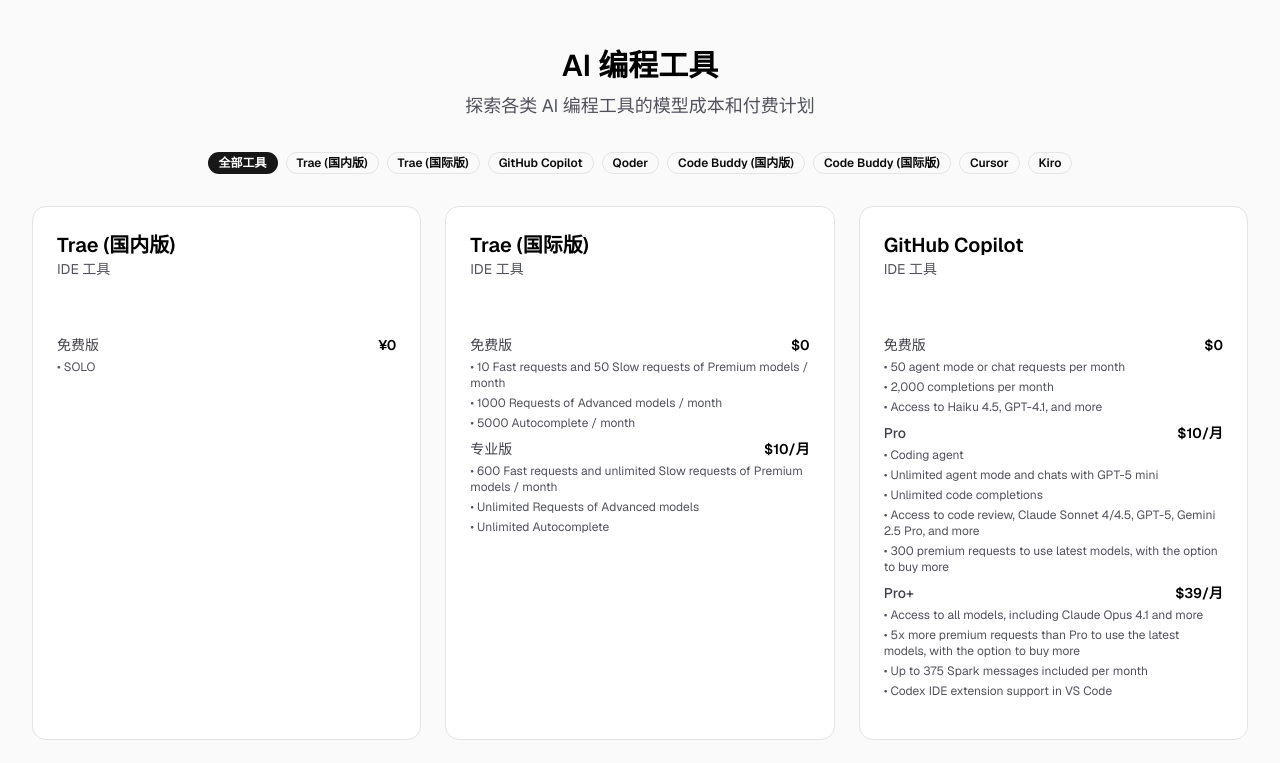
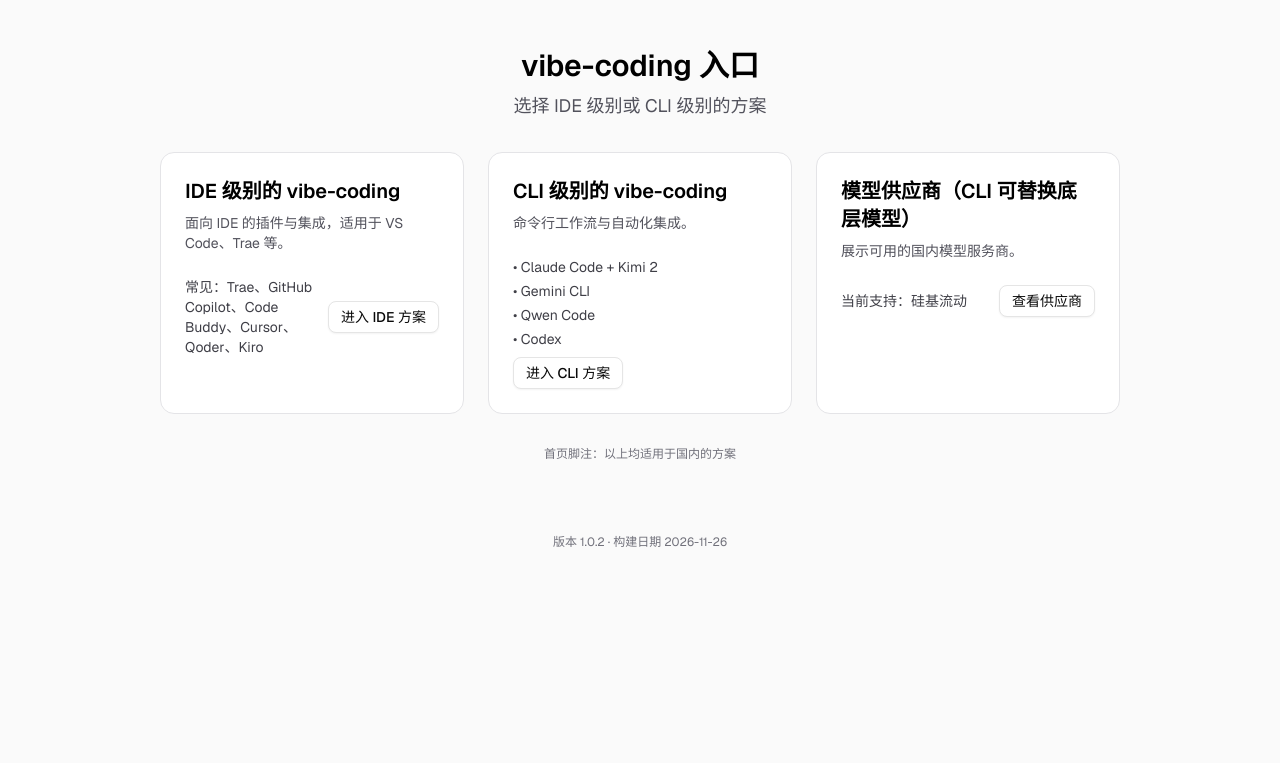
Before and after one commit to yc-w-cn/vibe-coding, a Next.js app: page /vibe-coding/ in a window 1280 px wide. Shown: the top 763 px of the page. Built offline with nearby package versions, Linux system fonts and the light colour scheme.

Commit message:
feat: 添加 CLI 和 IDE 页面，整合工具与供应商信息

```diff
--- /dev/null
+++ b/src/app/cli/page.tsx
@@ -0,0 +1,91 @@
+'use client';
+
+import AppFooter from '@/components/AppFooter';
+import {
+  Card,
+  CardContent,
+  CardDescription,
+  CardHeader,
+  CardTitle,
+} from '@/components/ui/card';
+
+const cliTools = [
+  {
+    id: 'claude-kimi',
+    name: 'Claude Code + Kimi 2',
+    note: '组合使用，国内可用',
+  },
+  { id: 'gemini-cli', name: 'Gemini CLI', note: '谷歌官方命令行工具' },
+  { id: 'qwen-code', name: 'Qwen Code', note: '阿里通义代码工具' },
+  { id: 'codex', name: 'Codex', note: '开源/兼容命令行方案' },
+];
+
+const vendors = [
+  { id: 'siliconflow', name: '硅基流动', note: '国内模型服务商' },
+];
+
+export default function CLI() {
+  return (
+    <div className="min-h-screen bg-zinc-50 font-sans dark:bg-black">
+      <main className="w-full max-w-5xl mx-auto py-12 px-4 sm:px-6 lg:px-8">
+        <div className="mb-8 text-center">
+          <h1 className="text-3xl font-semibold text-black dark:text-zinc-50">
+            CLI 级别的 vibe-coding
+          </h1>
+          <p className="mt-2 text-lg text-zinc-600 dark:text-zinc-400">
+            命令行工作流与自动化集成，支持替换底层模型
+          </p>
+        </div>
+
+        <div className="mb-6">
+          <h2 className="text-xl font-semibold text-black dark:text-zinc-50">
+            CLI 工具
+          </h2>
+        </div>
+        <div className="grid grid-cols-1 md:grid-cols-2 gap-6">
+          {cliTools.map((tool) => (
+            <Card
+              key={tool.id}
+              className="border-zinc-200 dark:border-zinc-800 bg-white dark:bg-zinc-900 shadow-none"
+            >
+              <CardHeader className="pb-2">
+                <CardTitle className="text-lg text-black dark:text-zinc-50">
+                  {tool.name}
+                </CardTitle>
+                <CardDescription className="text-zinc-600 dark:text-zinc-400">
+                  {tool.note}
+                </CardDescription>
+              </CardHeader>
+              <CardContent />
+            </Card>
+          ))}
+        </div>
+
+        <div className="mt-10 mb-6">
+          <h2 className="text-xl font-semibold text-black dark:text-zinc-50">
+            底层模型供应商
+          </h2>
+        </div>
+        <div className="grid grid-cols-1 md:grid-cols-2 gap-6">
+          {vendors.map((vendor) => (
+            <Card
+              key={vendor.id}
+              className="border-zinc-200 dark:border-zinc-800 bg-white dark:bg-zinc-900 shadow-none"
+            >
+              <CardHeader className="pb-2">
+                <CardTitle className="text-lg text-black dark:text-zinc-50">
+                  {vendor.name}
+                </CardTitle>
+                <CardDescription className="text-zinc-600 dark:text-zinc-400">
+                  {vendor.note}
+                </CardDescription>
+              </CardHeader>
+              <CardContent />
+            </Card>
+          ))}
+        </div>
+      </main>
+      <AppFooter />
+    </div>
+  );
+}
--- /dev/null
+++ b/src/app/ide/page.tsx
@@ -0,0 +1,73 @@
+'use client';
+
+import AppFooter from '@/components/AppFooter';
+import {
+  Card,
+  CardContent,
+  CardDescription,
+  CardHeader,
+  CardTitle,
+} from '@/components/ui/card';
+import { aiTools } from '@/data';
+
+export default function IDE() {
+  return (
+    <div className="min-h-screen bg-zinc-50 font-sans dark:bg-black">
+      <main className="w-full max-w-7xl mx-auto py-12 px-4 sm:px-6 lg:px-8">
+        <div className="mb-8 text-center">
+          <h1 className="text-3xl font-semibold text-black dark:text-zinc-50">
+            IDE 级别的 vibe-coding
+          </h1>
+          <p className="mt-2 text-lg text-zinc-600 dark:text-zinc-400">
+            列出常见 IDE 工具及其付费计划
+          </p>
+        </div>
+
+        <div className="grid grid-cols-1 md:grid-cols-2 lg:grid-cols-3 gap-6">
+          {aiTools.map((tool) => (
+            <Card
+              key={tool.id}
+              className="border-zinc-200 dark:border-zinc-800 bg-white dark:bg-zinc-900 shadow-none h-full"
+            >
+              <CardHeader className="pb-4">
+                <CardTitle className="text-xl font-semibold text-black dark:text-zinc-50">
+                  {tool.name}
+                </CardTitle>
+                <CardDescription className="text-zinc-600 dark:text-zinc-400">
+                  {tool.type} 工具
+                </CardDescription>
+              </CardHeader>
+              <CardContent className="pb-4">
+                {tool.plans.map((plan, index) => (
+                  <div key={index} className="mt-3">
+                    <div className="flex justify-between items-center">
+                      <span className="text-sm font-medium text-zinc-700 dark:text-zinc-300">
+                        {plan.name}
+                      </span>
+                      <span className="text-sm font-semibold text-black dark:text-zinc-50">
+                        {plan.price}
+                      </span>
+                    </div>
+                    <ul className="mt-1 space-y-1">
+                      {plan.features.map((feature, idx) =>
+                        feature ? (
+                          <li
+                            key={idx}
+                            className="text-xs text-zinc-600 dark:text-zinc-400"
+                          >
+                            • {feature}
+                          </li>
+                        ) : null,
+                      )}
+                    </ul>
+                  </div>
+                ))}
+              </CardContent>
+            </Card>
+          ))}
+        </div>
+      </main>
+      <AppFooter />
+    </div>
+  );
+}
--- a/src/app/layout.tsx
+++ b/src/app/layout.tsx
@@ -20,6 +20,9 @@
   description: '探索各类 AI 编程工具的模型成本和付费计划',
 };
 
+/**
+ * 根布局组件：应用全局字体与样式
+ */
 export default function RootLayout({
   children,
 }: Readonly<{
--- a/src/app/page.tsx
+++ b/src/app/page.tsx
@@ -1,8 +1,9 @@
 'use client';
 
-import { useState } from 'react';
+import Link from 'next/link';
 
-import { Badge } from '@/components/ui/badge';
+import AppFooter from '@/components/AppFooter';
+import { Button } from '@/components/ui/button';
 import {
   Card,
   CardContent,
@@ -10,118 +11,93 @@
   CardHeader,
   CardTitle,
 } from '@/components/ui/card';
-import { aiTools } from '@/data';
 
 export default function Home() {
-  const [selectedTools, setSelectedTools] = useState<string[]>([]);
-
-  const filteredTools =
-    selectedTools.length > 0
-      ? aiTools.filter((tool) => selectedTools.includes(tool.name))
-      : aiTools;
-
-  const uniqueToolNames = [...new Set(aiTools.map((tool) => tool.name))];
-
-  const toggleToolSelection = (toolName: string) => {
-    setSelectedTools((prev) =>
-      prev.includes(toolName)
-        ? prev.filter((name) => name !== toolName)
-        : [...prev, toolName],
-    );
-  };
-
   return (
     <div className="min-h-screen bg-zinc-50 font-sans dark:bg-black">
-      <main className="w-full max-w-7xl mx-auto py-12 px-4 sm:px-6 lg:px-8">
+      <main className="w-full max-w-5xl mx-auto py-12 px-4 sm:px-6 lg:px-8">
         <div className="mb-8 text-center">
           <h1 className="text-3xl font-semibold text-black dark:text-zinc-50">
-            AI 编程工具
+            vibe-coding 入口
           </h1>
           <p className="mt-2 text-lg text-zinc-600 dark:text-zinc-400">
-            探索各类 AI 编程工具的模型成本和付费计划
+            选择 IDE 级别或 CLI 级别的方案
           </p>
         </div>
 
-        {/* 工具筛选器 */}
-        <div className="mb-8">
-          <div className="flex flex-wrap gap-2 justify-center">
-            <Badge
-              variant={selectedTools.length === 0 ? 'default' : 'outline'}
-              className="cursor-pointer"
-              onClick={() => {
-                setSelectedTools([]);
-              }}
-            >
-              全部工具
-            </Badge>
-            {uniqueToolNames.map((toolName) => (
-              <Badge
-                key={toolName}
-                variant={
-                  selectedTools.includes(toolName) ? 'default' : 'outline'
-                }
-                className="cursor-pointer"
-                onClick={() => {
-                  toggleToolSelection(toolName);
-                }}
-              >
-                {toolName}
-              </Badge>
-            ))}
-          </div>
+        <div className="grid grid-cols-1 md:grid-cols-2 lg:grid-cols-3 gap-6">
+          <Card className="border-zinc-200 dark:border-zinc-800 bg-white dark:bg-zinc-900 shadow-none">
+            <CardHeader>
+              <CardTitle className="text-xl text-black dark:text-zinc-50">
+                IDE 级别的 vibe-coding
+              </CardTitle>
+              <CardDescription className="text-zinc-600 dark:text-zinc-400">
+                面向 IDE 的插件与集成，适用于 VS Code、Trae 等。
+              </CardDescription>
+            </CardHeader>
+            <CardContent className="flex items-center justify-between">
+              <p className="text-sm text-zinc-700 dark:text-zinc-300">
+                常见：Trae、GitHub Copilot、Code Buddy、Cursor、Qoder、Kiro
+              </p>
+              <Link href="/ide">
+                <Button variant="outline" size="sm">
+                  进入 IDE 方案
+                </Button>
+              </Link>
+            </CardContent>
+          </Card>
+
+          <Card className="border-zinc-200 dark:border-zinc-800 bg-white dark:bg-zinc-900 shadow-none">
+            <CardHeader>
+              <CardTitle className="text-xl text-black dark:text-zinc-50">
+                CLI 级别的 vibe-coding
+              </CardTitle>
+              <CardDescription className="text-zinc-600 dark:text-zinc-400">
+                命令行工作流与自动化集成。
+              </CardDescription>
+            </CardHeader>
+            <CardContent className="space-y-2">
+              <ul className="text-sm text-zinc-700 dark:text-zinc-300 space-y-1">
+                <li>• Claude Code + Kimi 2</li>
+                <li>• Gemini CLI</li>
+                <li>• Qwen Code</li>
+                <li>• Codex</li>
+              </ul>
+              <Link href="/cli">
+                <Button variant="outline" size="sm">
+                  进入 CLI 方案
+                </Button>
+              </Link>
+            </CardContent>
+          </Card>
+
+          <Card className="border-zinc-200 dark:border-zinc-800 bg-white dark:bg-zinc-900 shadow-none">
+            <CardHeader>
+              <CardTitle className="text-xl text-black dark:text-zinc-50">
+                模型供应商（CLI 可替换底层模型）
+              </CardTitle>
+              <CardDescription className="text-zinc-600 dark:text-zinc-400">
+                展示可用的国内模型服务商。
+              </CardDescription>
+            </CardHeader>
+            <CardContent className="flex items-center justify-between">
+              <p className="text-sm text-zinc-700 dark:text-zinc-300">
+                当前支持：硅基流动
+              </p>
+              <Link href="/cli">
+                <Button variant="outline" size="sm">
+                  查看供应商
+                </Button>
+              </Link>
+            </CardContent>
+          </Card>
         </div>
 
-        {/* 工具列表 */}
-        <div className="grid grid-cols-1 md:grid-cols-2 lg:grid-cols-3 gap-6">
-          {filteredTools.map((tool) => (
-            <Card
-              key={tool.id}
-              className="border-zinc-200 dark:border-zinc-800 bg-white dark:bg-zinc-900 shadow-none hover:border-gray-500 transition-shadow h-full flex flex-col"
-            >
-              <CardHeader className="pb-4">
-                <div>
-                  <CardTitle className="text-xl font-semibold text-black dark:text-zinc-50">
-                    {tool.name}
-                  </CardTitle>
-                  <CardDescription className="text-zinc-600 dark:text-zinc-400">
-                    {tool.type} 工具
-                  </CardDescription>
-                </div>
-              </CardHeader>
-              <CardContent className="pb-4 grow">
-                <div className="space-y-3">
-                  <div>
-                    {tool.plans.map((plan, index) => (
-                      <div key={index} className="mt-2">
-                        <div className="flex justify-between items-center">
-                          <span className="text-sm font-medium text-zinc-700 dark:text-zinc-300">
-                            {plan.name}
-                          </span>
-                          <span className="text-sm font-semibold text-black dark:text-zinc-50">
-                            {plan.price}
-                          </span>
-                        </div>
-                        <ul className="mt-1 space-y-1">
-                          {plan.features.map((feature, idx) =>
-                            feature ? (
-                              <li
-                                key={idx}
-                                className="text-xs text-zinc-600 dark:text-zinc-400"
-                              >
-                                • {feature}
-                              </li>
-                            ) : null,
-                          )}
-                        </ul>
-                      </div>
-                    ))}
-                  </div>
-                </div>
-              </CardContent>
-            </Card>
-          ))}
-        </div>
+        <p className="mt-8 text-center text-xs text-zinc-500 dark:text-zinc-400">
+          首页脚注：以上均适用于国内的方案
+        </p>
       </main>
+      <AppFooter />
     </div>
   );
 }
```
